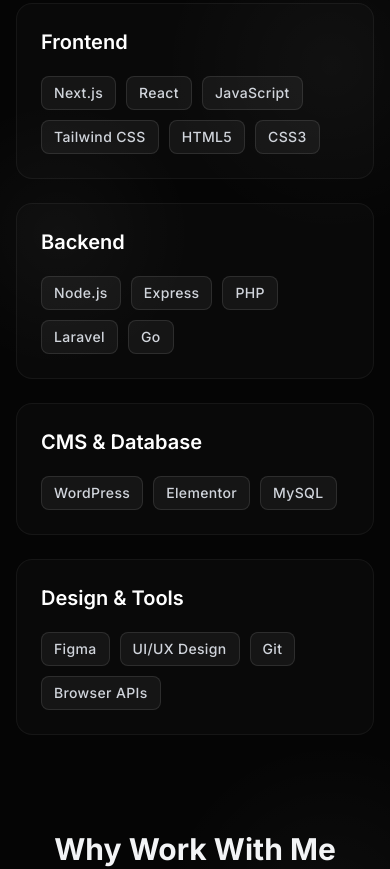
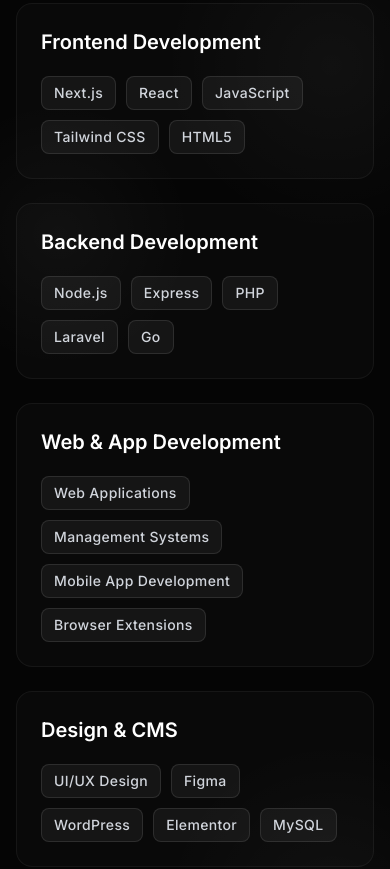
Before and after one commit to arsajid6/portfolioarsajid, a Next.js app: page / in a window 390 px wide. Shown: the part 6940-7809 px from the top of the page. Built offline with nearby package versions, Linux system fonts and the light colour scheme.

Commit message:
Added Mobile App Development as a core capability within the Tech Stack structure

```diff
--- a/src/components/TechStack.tsx
+++ b/src/components/TechStack.tsx
@@ -4,20 +4,20 @@ import { motion } from "framer-motion";
 
 const categories = [
   {
-    title: "Frontend",
-    skills: ["Next.js", "React", "JavaScript", "Tailwind CSS", "HTML5", "CSS3"]
+    title: "Frontend Development",
+    skills: ["Next.js", "React", "JavaScript", "Tailwind CSS", "HTML5"]
   },
   {
-    title: "Backend",
+    title: "Backend Development",
     skills: ["Node.js", "Express", "PHP", "Laravel", "Go"]
   },
   {
-    title: "CMS & Database",
-    skills: ["WordPress", "Elementor", "MySQL"]
+    title: "Web & App Development",
+    skills: ["Web Applications", "Management Systems", "Mobile App Development", "Browser Extensions"]
   },
   {
-    title: "Design & Tools",
-    skills: ["Figma", "UI/UX Design", "Git", "Browser APIs"]
+    title: "Design & CMS",
+    skills: ["UI/UX Design", "Figma", "WordPress", "Elementor", "MySQL"]
   }
 ];
 
```
